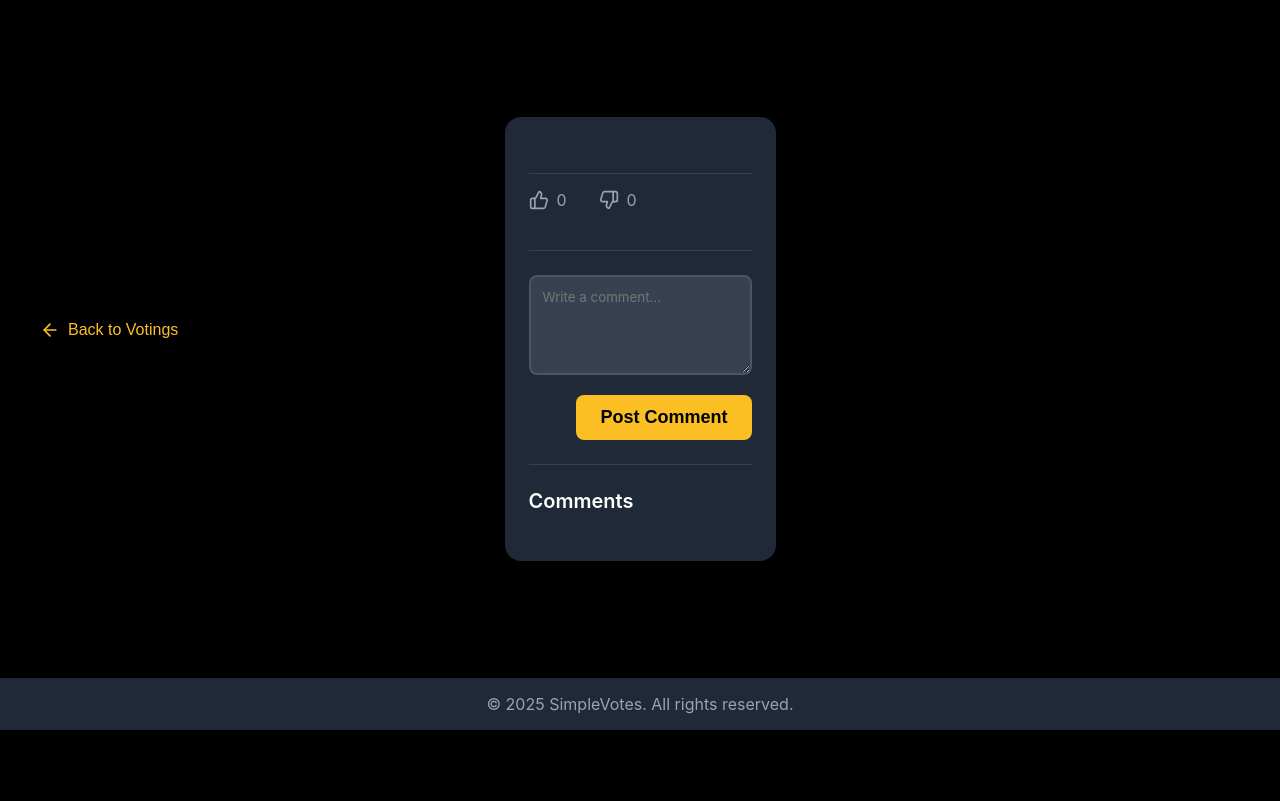
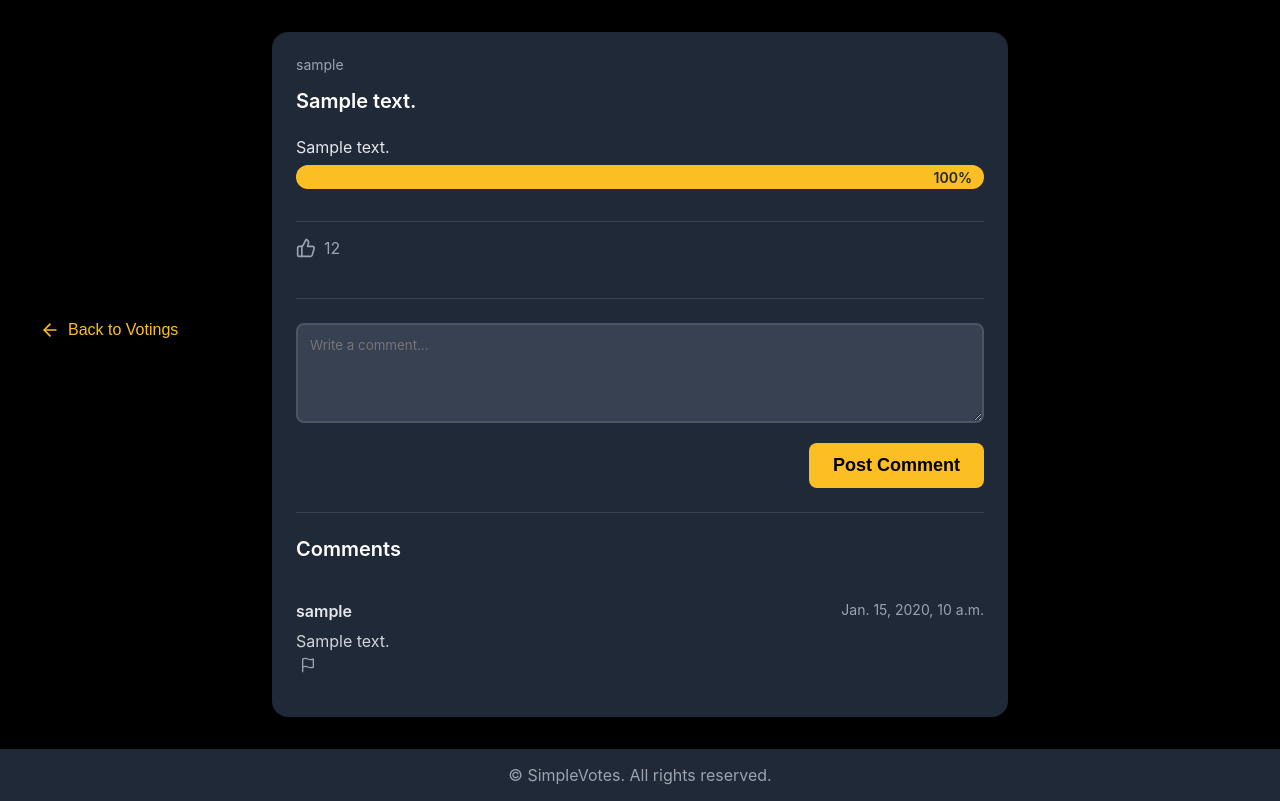
Before and after one commit to wisetree228/simple-votings, a Django app: page /comments/1 in a window 1280 px wide. Shown: the part 70-871 px from the top of the page. Before the commit the page ends 800 px from the top, so only its background shows below. Run offline with Django 5.2, Linux system fonts and the light colour scheme; a user stored in the database is signed in; tables that the repository leaves empty hold one stand-in row (values such as "Sample post").

Commit message:
still trying to solve the conflict

```diff
--- a/main/templates/comment.html
+++ b/main/templates/comment.html
@@ -46,6 +46,7 @@
     background-color: #1f2937;
     border-radius: 1rem;
     padding: 1.5rem;
+    width: 100%;
 }
 
 .post-header {
@@ -166,6 +167,15 @@
 .comment {
     padding: 1rem 0;
     border-bottom: 1px solid #374151;
+    max-width: 100%; /* Ограничиваем ширину комментария */
+    overflow: hidden; /* Скрываем содержимое, выходящее за пределы */
+}
+
+.comment-content {
+    color: #d1d5db;
+    line-height: 1.5;
+    word-wrap: break-word; /* Перенос длинных слов */
+    overflow-wrap: break-word; /* Альтернатива для word-wrap */
 }
 
 .comment:last-child {
@@ -188,10 +198,7 @@
     font-size: 0.875rem;
 }
 
-.comment-content {
-    color: #d1d5db;
-    line-height: 1.5;
-}
+
         * {
     margin: 0;
     padding: 0;
@@ -293,6 +300,28 @@ footer {
     text-align: center;
     color: #9ca3af;
 }
+.report-btn {
+    background-color: transparent; /* Прозрачный фон */
+    color: #9ca3af; /* Цвет иконки */
+    padding: 0.25rem; /* Уменьшаем отступы */
+    font-size: 0.75rem; /* Уменьшаем размер текста */
+    border-radius: 0.25rem;
+    transition: color 0.2s;
+    display: flex;
+    align-items: center;
+    justify-content: center;
+    border: none; /* Убираем границу */
+    cursor: pointer;
+}
+
+.report-btn:hover {
+    color: #ef4444; /* Цвет иконки при наведении */
+}
+
+.report-btn svg {
+    width: 16px; /* Размер иконки */
+    height: 16px;
+}
     </style>
 </head>
 <body>
@@ -310,7 +339,7 @@ footer {
             </div>
         </header>
 
-        <button class="back-btn" onclick="goBack()">
+        <button class="back-btn" id="backButton">
             <svg xmlns="http://www.w3.org/2000/svg" width="24" height="24" viewBox="0 0 24 24" fill="none" stroke="currentColor" stroke-width="2" stroke-linecap="round" stroke-linejoin="round">
                 <path d="m12 19-7-7 7-7"></path>
                 <path d="M19 12H5"></path>
@@ -321,41 +350,73 @@ footer {
         <main class="comment-layout">
             <div class="post-details">
                 <div class="post-header">
-                    <span class="post-author" id="postAuthor"></span>
+                    <span class="post-author" id="postAuthor">{{author}}</span>
                 </div>
-                <h2 class="post-title" id="postTitle"></h2>
+                <h2 class="post-title" id="postTitle">{{post_text}}</h2>
 
+                <!-- Voting results -->
                 <div class="voting-results">
-                    <div id="votingOptions"></div>
+                    <div id="votingOptions">
+                        <!-- Пример результатов голосования -->
+                         {% for var in results %}
+                        <div class="option-result">
+                            <span class="option-text">{{var.text}}</span>
+                            <div class="option-bar">
+                                <div class="option-progress" style="width: {{var.percent}}%;"></div>
+                                <span class="option-percentage">{{var.percent}}%</span>
+                            </div>
+                        </div>
+                        {% endfor %}
+
+                    </div>
                 </div>
 
+                <!-- Post stats -->
                 <div class="post-stats">
                     <div class="stat">
                         <svg xmlns="http://www.w3.org/2000/svg" width="20" height="20" viewBox="0 0 24 24" fill="none" stroke="currentColor" stroke-width="2" stroke-linecap="round" stroke-linejoin="round">
                             <path d="M7 10v12"></path>
                             <path d="M15 5.88 14 10h5.83a2 2 0 0 1 1.92 2.56l-2.33 8A2 2 0 0 1 17.5 22H4a2 2 0 0 1-2-2v-8a2 2 0 0 1 2-2h2.76a2 2 0 0 0 1.79-1.11L12 2h0a3.13 3.13 0 0 1 3 3.88Z"></path>
                         </svg>
-                        <span id="likesCount">0</span>
+                        <span id="likesCount">12</span>
                     </div>
-                    <div class="stat">
-                        <svg xmlns="http://www.w3.org/2000/svg" width="20" height="20" viewBox="0 0 24 24" fill="none" stroke="currentColor" stroke-width="2" stroke-linecap="round" stroke-linejoin="round">
-                            <path d="M17 14V2"></path>
-                            <path d="M9 18.12 10 14H4.17a2 2 0 0 1-1.92-2.56l2.33-8A2 2 0 0 1 6.5 2H20a2 2 0 0 1 2 2v8a2 2 0 0 1-2 2h-2.76a2 2 0 0 0-1.79 1.11L12 22h0a3.13 3.13 0 0 1-3-3.88Z"></path>
-                        </svg>
-                        <span id="dislikesCount">0</span>
-                    </div>
+
                 </div>
 
+                <!-- New comment form -->
                 <div class="new-comment">
-                    <textarea id="commentInput" class="comment-input" placeholder="Write a comment..."></textarea>
-                    <div class="submit-comment">
-                        <button id="submitComment" class="btn primary">Post Comment</button>
-                    </div>
+                    <form id="commentForm" method="post">
+                        {% csrf_token %}
+                        <textarea id="commentInput" name="text" class="comment-input" placeholder="Write a comment..." required></textarea>
+                        <div class="submit-comment">
+                            <button type="submit" class="btn primary">Post Comment</button>
+                        </div>
+                    </form>
                 </div>
 
+                <!-- Comments section -->
                 <div class="comments-container">
                     <h3 class="comments-header">Comments</h3>
-                    <div id="commentsList"></div>
+                    <div id="commentsList">
+                        <!-- Пример комментария -->
+
+                        {% for comment in comments %}
+                        <div class="comment">
+                            <div class="comment-header">
+                                <span class="comment-author">{{comment.author}}</span>
+                                <span class="comment-date">{{comment.created_at}}</span>
+                            </div>
+                            <p class="comment-content">{{comment.text}}</p>
+                            <button class="btn secondary report-btn">
+                                <svg xmlns="http://www.w3.org/2000/svg" width="16" height="16" viewBox="0 0 24 24" fill="none" stroke="currentColor" stroke-width="2" stroke-linecap="round" stroke-linejoin="round">
+                                    <path d="M4 15s1-1 4-1 5 2 8 2 4-1 4-1V3s-1 1-4 1-5-2-8-2-4 1-4 1z"></path>
+                                    <line x1="4" y1="22" x2="4" y2="15"></line>
+                                </svg>
+                            </button>
+                        </div>
+                        {% endfor %}
+
+                    </div>
                 </div>
             </div>
         </main>
@@ -365,20 +426,7 @@ footer {
         </footer>
     </div>
     <script>
-        // Set current year in footer
-document.getElementById('year').textContent = new Date().getFullYear();
 
-// Add button click handlers
-document.querySelectorAll('.btn').forEach(button => {
-    button.addEventListener('click', function() {
-        const action = this.textContent.toLowerCase();
-        if (action === 'register') {
-            window.location.href = 'register.html';
-        } else if (action === 'sign in') {
-            window.location.href = 'login.html';
-        }
-    });
-});
     </script>
 </body>
 </html>
```
